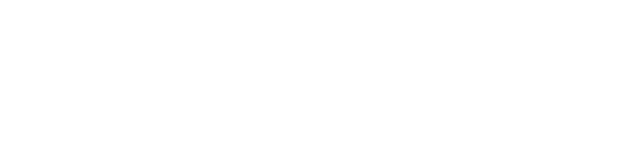
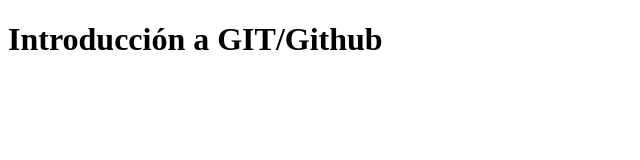
Before and after one commit to JuanAntonioHernandezMarquez/intro-github, a plain HTML site: page index.html in a window 1280 px wide. Shown: the whole page, without its empty margins (0-640 px from the left). Drawn offline with Linux system fonts and the light colour scheme.

Commit message:
Agrega h1 con titulo en la pagina

```diff
--- a/index.html
+++ b/index.html
@@ -7,6 +7,6 @@
     <title>Intro a GitHub</title>
 </head>
 <body>
-
+    <h1>Introducción a  GIT/Github</h1>
 </body>
 </html>
```
